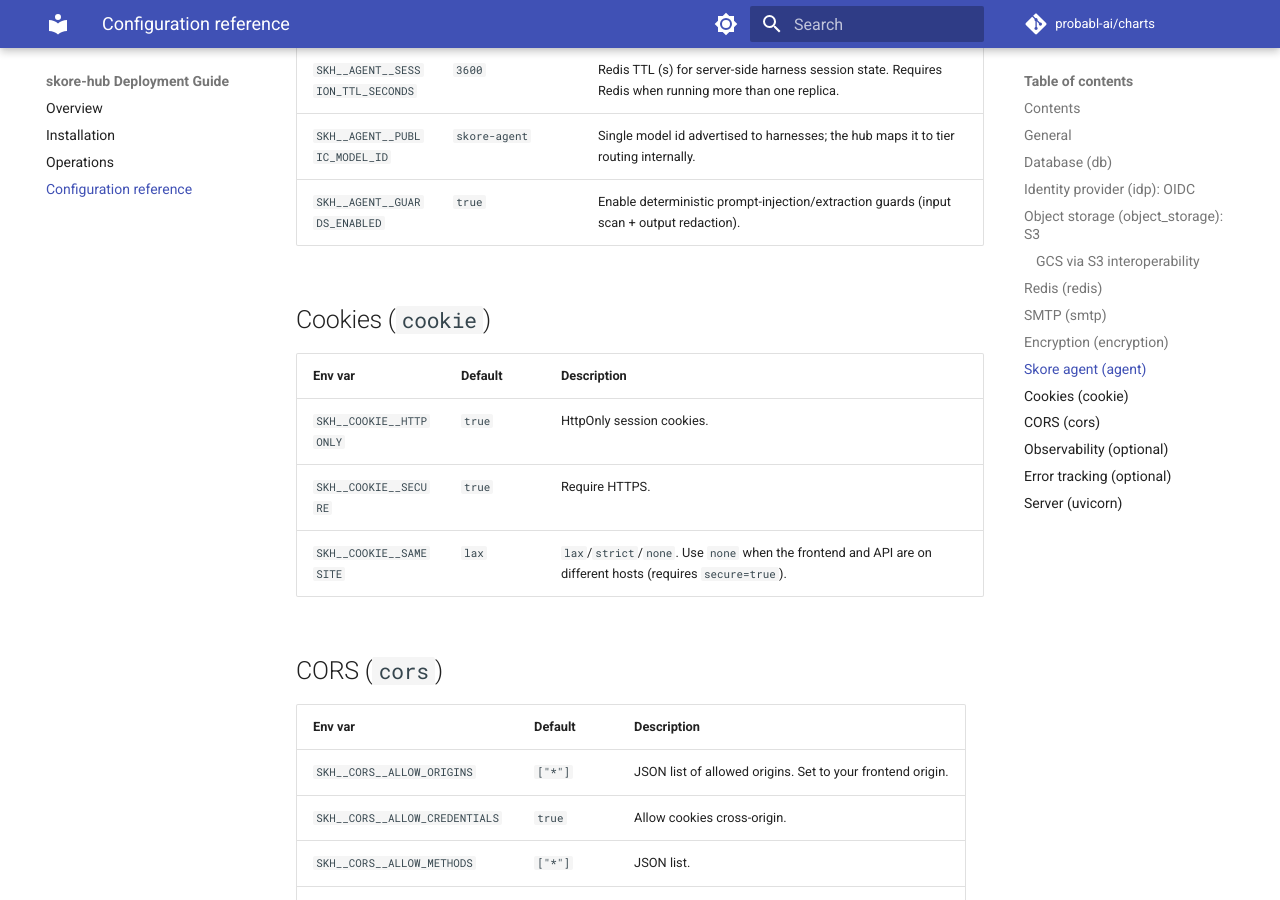
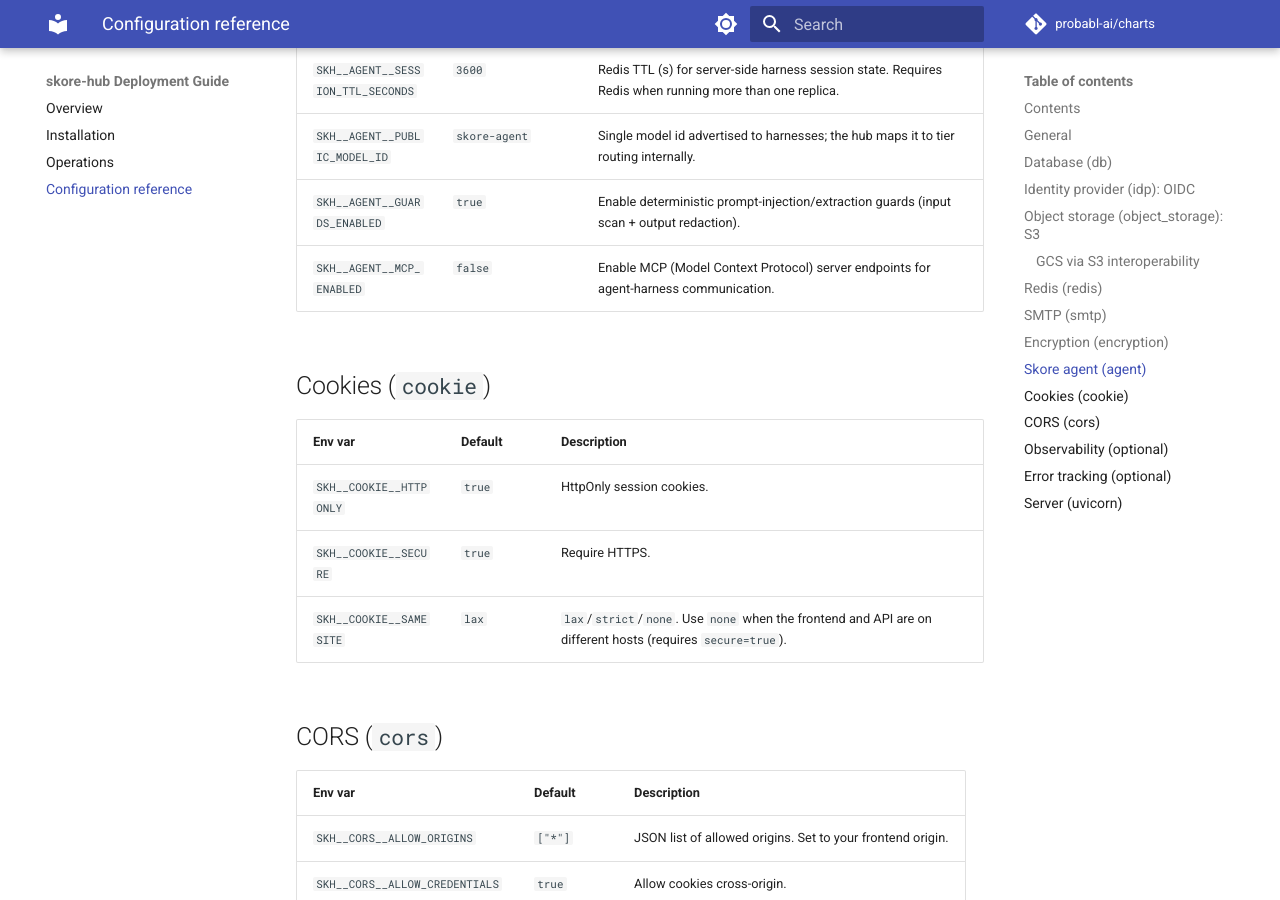
Before and after one commit to probabl-ai/charts, an MkDocs documentation site: the page built from docs/reference-configuration.md, in a window 1280 px wide and 900 px high, scrolled down 7255 px. Built offline with MkDocs 1.6.1 and Material for MkDocs 9.7.7, drawn with Linux system fonts in a browser that asks for light colours; comment, search, counter and statistics services are not loaded.

Commit message:
feat(skh): document MCP configuration env var (#17)
* feat(skh): document MCP configuration env var

* pr feedbacks

* fix(skh): rename MCP env var to SKH__AGENT__MCP_ENABLED

```diff
--- a/docs/reference-configuration.md
+++ b/docs/reference-configuration.md
@@ -159,6 +159,7 @@ Fernet symmetric key used to encrypt secrets the hub persists in PostgreSQL: mos
 | `SKH__AGENT__SESSION_TTL_SECONDS` | `3600` | Redis TTL (s) for server-side harness session state. Requires Redis when running more than one replica. |
 | `SKH__AGENT__PUBLIC_MODEL_ID` | `skore-agent` | Single model id advertised to harnesses; the hub maps it to tier routing internally. |
 | `SKH__AGENT__GUARDS_ENABLED` | `true` | Enable deterministic prompt-injection/extraction guards (input scan + output redaction). |
+| `SKH__AGENT__MCP_ENABLED` | `false` | Enable MCP (Model Context Protocol) server endpoints for agent-harness communication. |
 
 ## Cookies (`cookie`)
 
```
Also changed, not shown: 3 other files.
